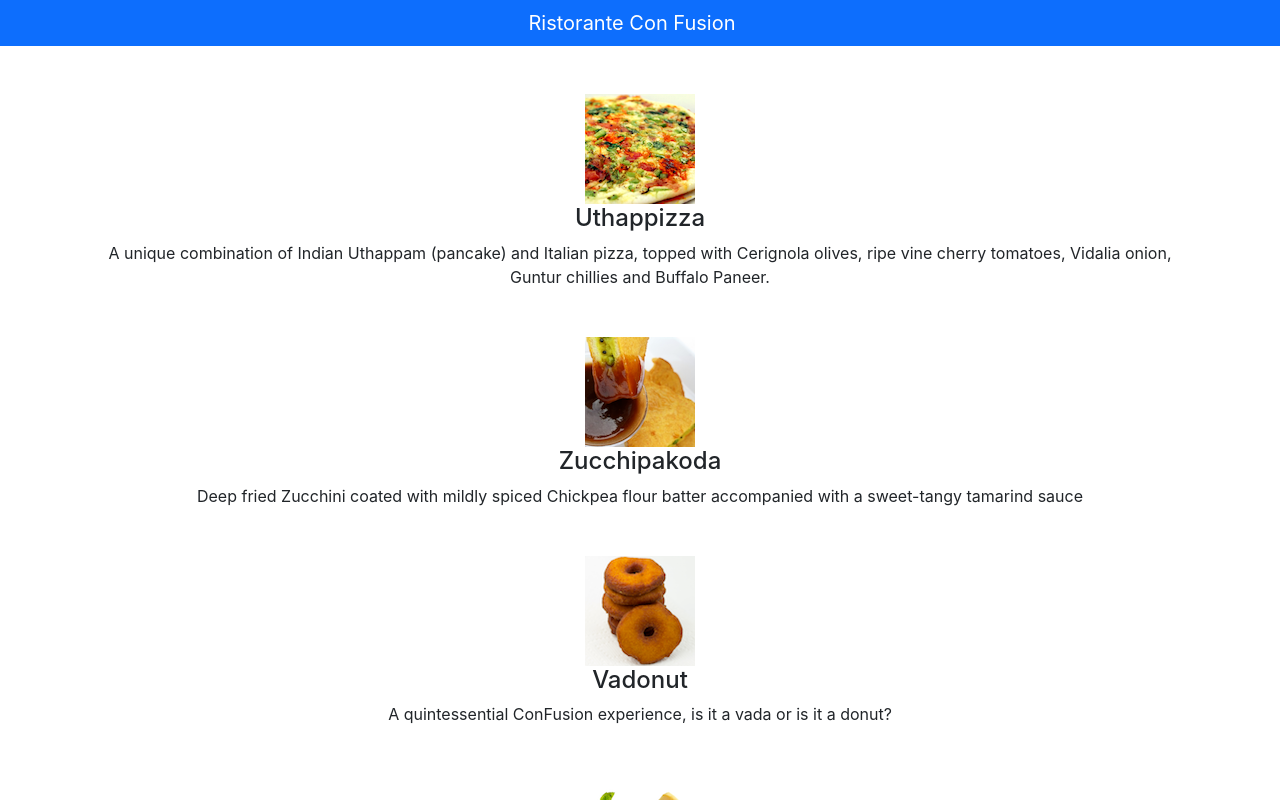
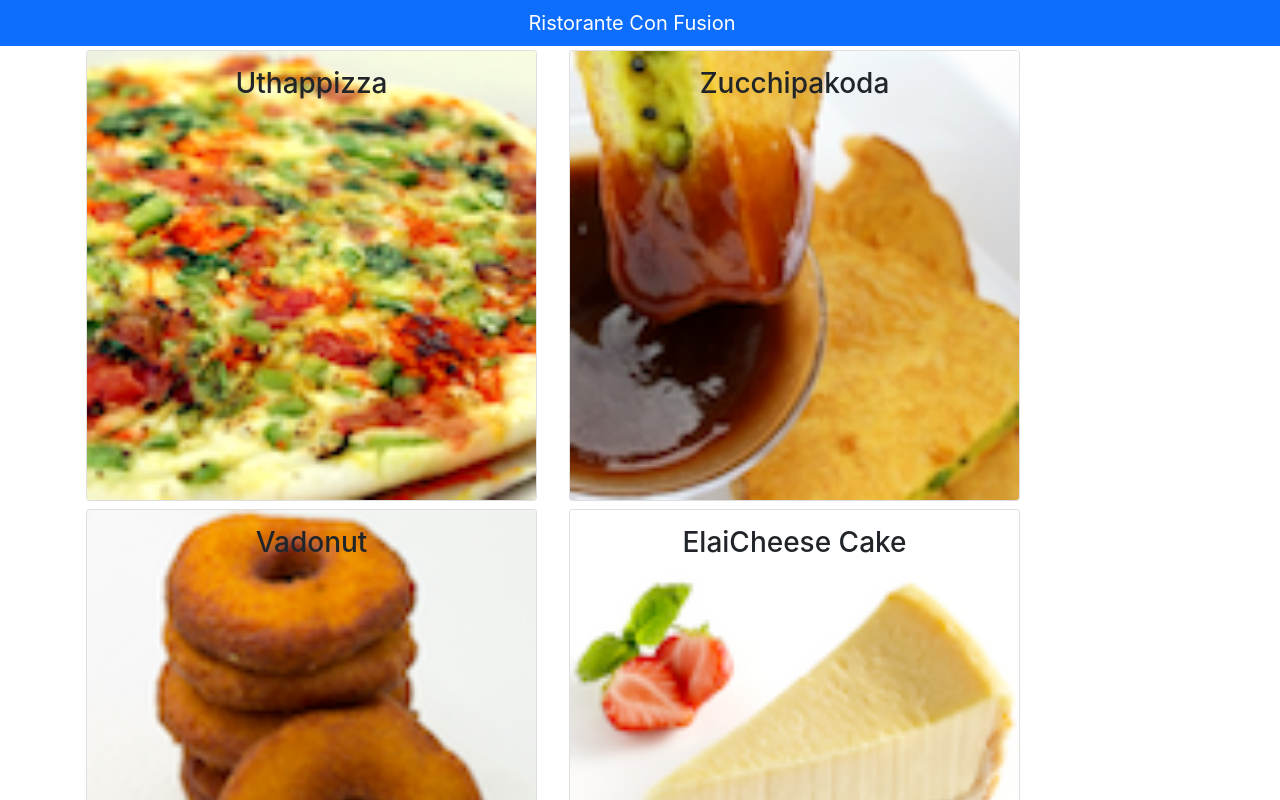
Before and after one commit to daocongly/CongLyFX12998, a React (Create React App) app: page / in a window 1280 px wide. Shown: the top 800 px of the page. Built offline with nearby package versions, Linux system fonts and the light colour scheme.

Commit message:
giống yêu cầu đề bài

```diff
--- a/src/components/MenuComponent.js
+++ b/src/components/MenuComponent.js
@@ -1,34 +1,54 @@
 import React from 'react';
 import ReactDOM from 'react-dom';
-import { Media } from 'reactstrap';
+import { Card, CardImg, CardImgOverlay, CardText, CardBody, CardTitle} from 'reactstrap';
 
 class Menu extends React.Component {
     constructor(props) {
         super(props);
-        this.state = {    };
+        this.state = {
+            selectedDish: null
+           };
+    }
+    onDishSelect(dish) {
+        this.setState({ selectedDish: dish });
+    }
+    renderDish(dish) {
+        if (dish!=null) {
+            return (
+            <Card>
+            <CardImg with="100%" object src={dish.image} alt={dish.name}/>
+            <CardBody>
+            <CardTitle className="h3">{dish.name}</CardTitle>
+            <CardText>{dish.description}</CardText>
+            </CardBody>
+            </Card>);
+        }
+        else {
+            return (
+                <div></div>
+            );
+        }
     }
     render() {
         const menu =this.props.dishes.map((dish)=> {
             return (
-                <div key={dish.id} className="col-12 mt-5">
-                    <Media >
-                        <Media left middle>
-                            <Media object src={dish.image} alt={dish.name}/>
-                        </Media>
-                        <Media body className="ml-5">
-                            <Media heading>{dish.name}</Media>
-                            <p>{dish.description}</p>
-                        </Media>
-                    </Media>
+                <div key={dish.id} className="col-12 col-md-5 m-1">
+                    <Card onClick={() =>this.onDishSelect(dish)}>
+                        <CardImg with="100%" object src={dish.image} alt={dish.name}/>
+                        <CardImgOverlay>
+                            <CardTitle className="h3">{dish.name}</CardTitle>
+                        </CardImgOverlay>
+                    </Card>
                 </div>
             );
         });
         return (
             <div className="container">
                 <div className="row">
-                    <Media list>
                         {menu}
-                    </Media>
+                </div>
+                <div className="row">
+                    {this.renderDish(this.state.selectedDish)}
                 </div>
             </div>
 
```
